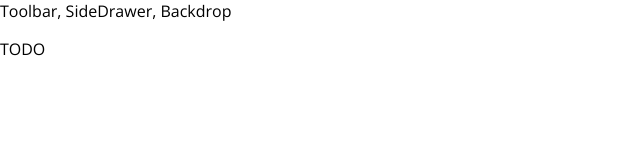
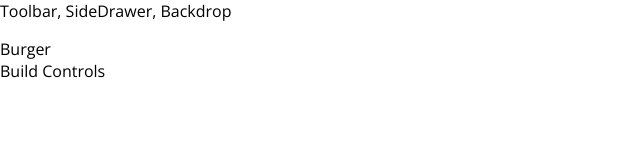
Before and after one commit to RyanWRowland/Burger-Builder, a React (Create React App) app: page / in a window 1280 px wide. Shown: the top 160 px of the page, without its empty margins (0-640 px from the left). Built offline with nearby package versions, Linux system fonts and the light colour scheme.

Commit message:
Added burger builder placeholders

```diff
--- a/src/App.js
+++ b/src/App.js
@@ -1,12 +1,13 @@
 import React from 'react';
 import Layout from './components/Layout/Layout';
+import BurgerBuilder from './containers/BurgerBuilder/BurgerBuilder';
 // import './App.css';
 
 function App() {
   return (
     <div>
       <Layout>
-        <p>TODO</p>
+        <BurgerBuilder />
       </Layout>
     </div>
   );
--- a/src/components/Layout/Layout.js
+++ b/src/components/Layout/Layout.js
@@ -1,5 +1,7 @@
 import React from 'react'
+
 import Aux from '../../hoc/Aux';
+import styles from './Layout.module.css';
 
 const Layout = (props) => {
   return (
@@ -7,7 +9,7 @@
       <div>
         Toolbar, SideDrawer, Backdrop
       </div>
-      <main>
+      <main className={styles.Content}>
         {props.children}
       </main>
     </Aux>
--- /dev/null
+++ b/src/components/Layout/Layout.module.css
@@ -0,0 +1,3 @@
+.Content {
+  margin-top: 16px;
+}
--- /dev/null
+++ b/src/containers/BurgerBuilder/BurgerBuilder.js
@@ -0,0 +1,15 @@
+import React, { Component } from 'react'
+import Aux from '../../hoc/Aux';
+
+class BurgerBuilder extends Component {
+  render() {
+    return (
+      <Aux>
+        <div>Burger</div>
+        <div>Build Controls</div>
+      </Aux>
+    )
+  }
+}
+
+export default BurgerBuilder
```
